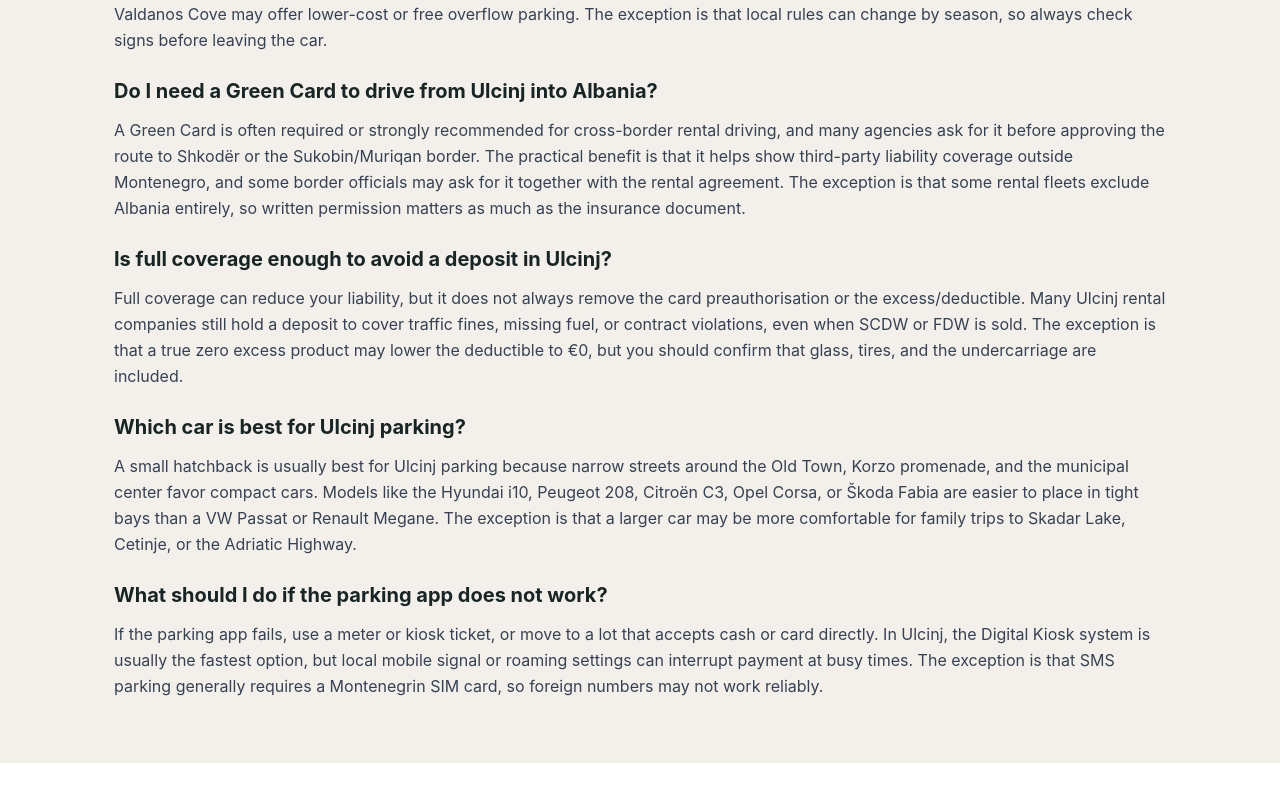
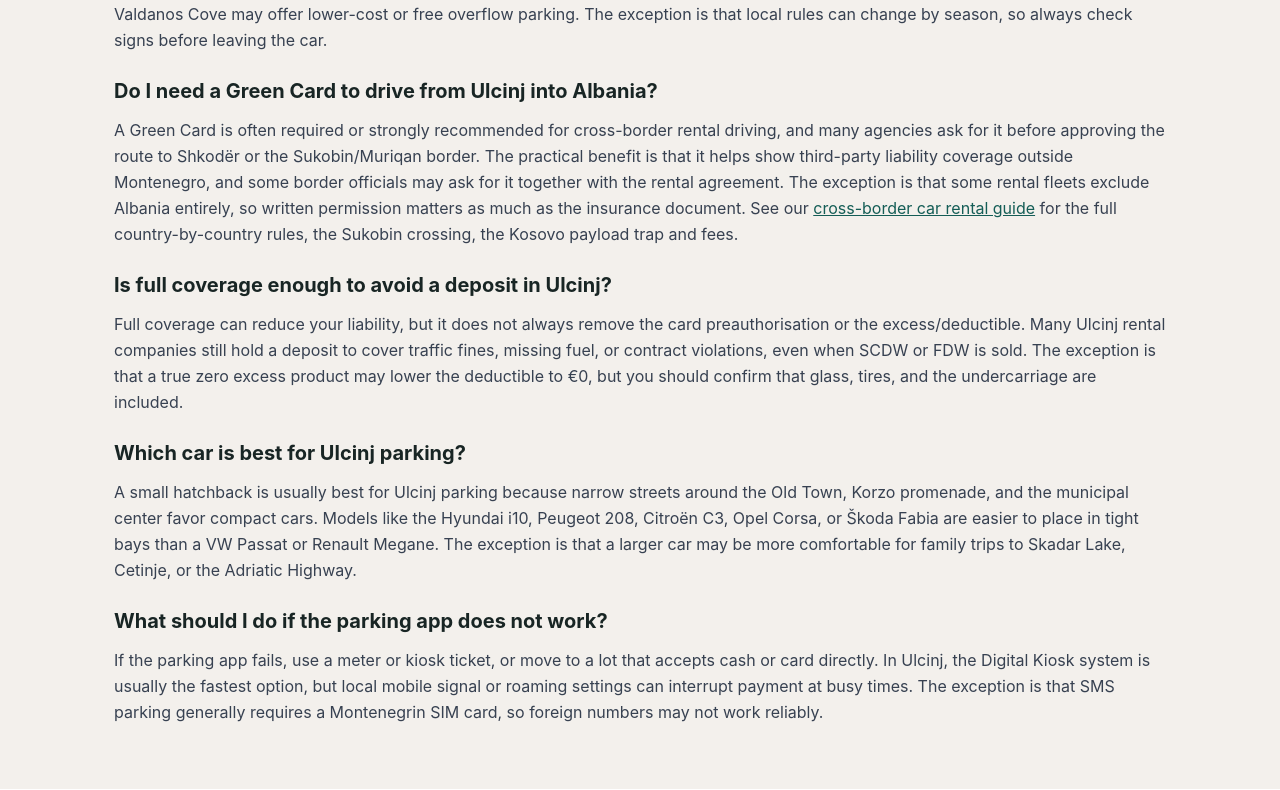
Before and after one commit to LeadGate/ulcinj-car-rental, a React (Vite) app: page /driving-parking-guide in a window 1280 px wide. Shown: the part 6030-6820 px from the top of the page. Built offline with nearby package versions, Linux system fonts and the light colour scheme; the HTML template or start-up script is replaced by a standard one.

Commit message:
seo: inbound link from driving-parking guide to cross-border page (internal-link authority)

```diff
--- a/src/pages/DrivingParkingGuide.tsx
+++ b/src/pages/DrivingParkingGuide.tsx
@@ -154,7 +154,7 @@ const DrivingGuide = () => {
           <h3 className="text-xl font-bold mt-6 mb-3">Can I park free in Ulcinj?</h3>
           <p className="text-gray-700 mb-4 leading-relaxed">Free parking in Ulcinj is limited, but a few residential streets and some beach-adjacent lots outside the center still allow it. In summer, municipal zones near the center are usually charged from early morning to late evening, while places like Velika Plaža and some parts of Valdanos Cove may offer lower-cost or free overflow parking. The exception is that local rules can change by season, so always check signs before leaving the car.</p>
           <h3 className="text-xl font-bold mt-6 mb-3">Do I need a Green Card to drive from Ulcinj into Albania?</h3>
-          <p className="text-gray-700 mb-4 leading-relaxed">A Green Card is often required or strongly recommended for cross-border rental driving, and many agencies ask for it before approving the route to Shkodër or the Sukobin/Muriqan border. The practical benefit is that it helps show third-party liability coverage outside Montenegro, and some border officials may ask for it together with the rental agreement. The exception is that some rental fleets exclude Albania entirely, so written permission matters as much as the insurance document.</p>
+          <p className="text-gray-700 mb-4 leading-relaxed">A Green Card is often required or strongly recommended for cross-border rental driving, and many agencies ask for it before approving the route to Shkodër or the Sukobin/Muriqan border. The practical benefit is that it helps show third-party liability coverage outside Montenegro, and some border officials may ask for it together with the rental agreement. The exception is that some rental fleets exclude Albania entirely, so written permission matters as much as the insurance document. See our <a href="/cross-border-car-rental-montenegro/" className="text-primary underline hover:opacity-80">cross-border car rental guide</a> for the full country-by-country rules, the Sukobin crossing, the Kosovo payload trap and fees.</p>
           <h3 className="text-xl font-bold mt-6 mb-3">Is full coverage enough to avoid a deposit in Ulcinj?</h3>
           <p className="text-gray-700 mb-4 leading-relaxed">Full coverage can reduce your liability, but it does not always remove the card preauthorisation or the excess/deductible. Many Ulcinj rental companies still hold a deposit to cover traffic fines, missing fuel, or contract violations, even when SCDW or FDW is sold. The exception is that a true zero excess product may lower the deductible to €0, but you should confirm that glass, tires, and the undercarriage are included.</p>
           <h3 className="text-xl font-bold mt-6 mb-3">Which car is best for Ulcinj parking?</h3>
```
Also changed, not shown: 20 other files (tests, documents, lock files or other folders).
